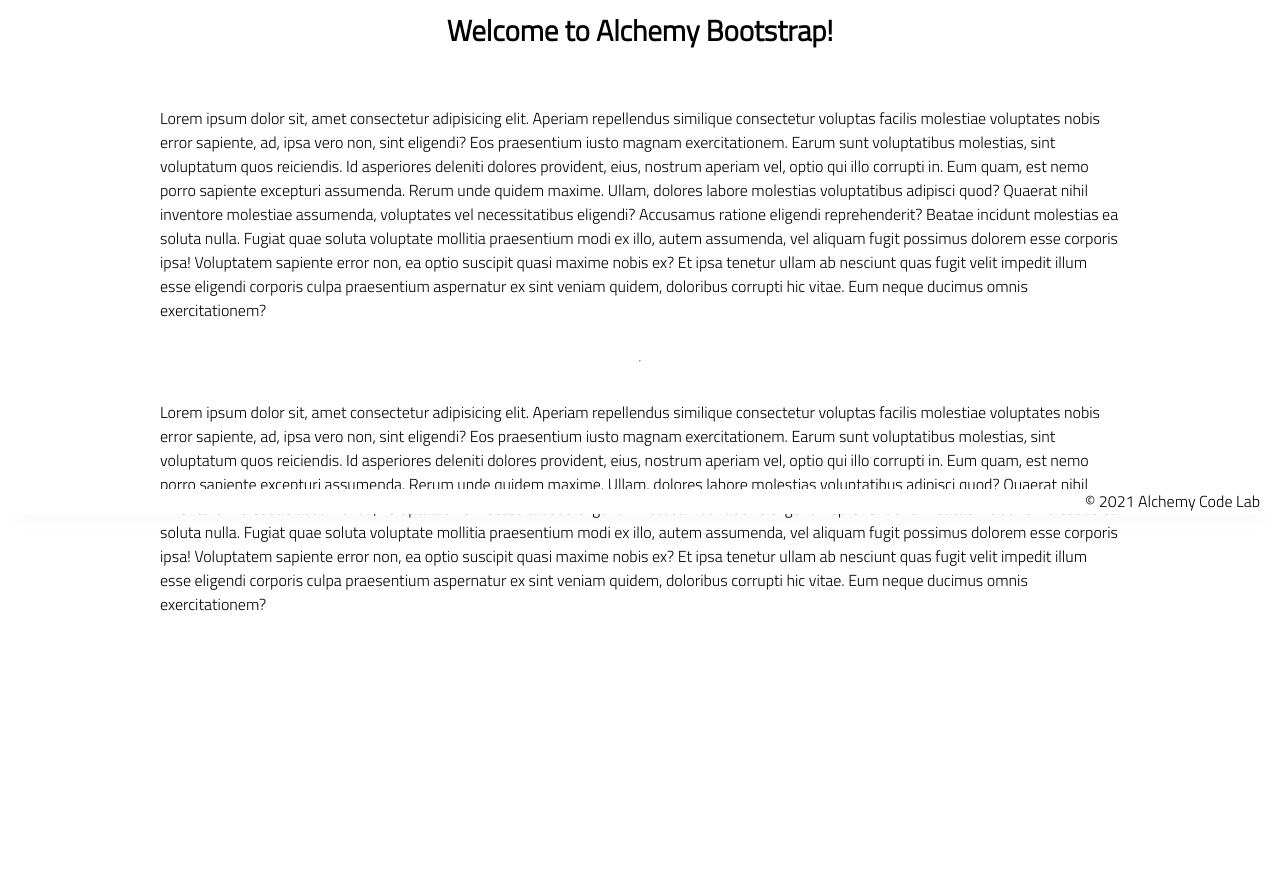
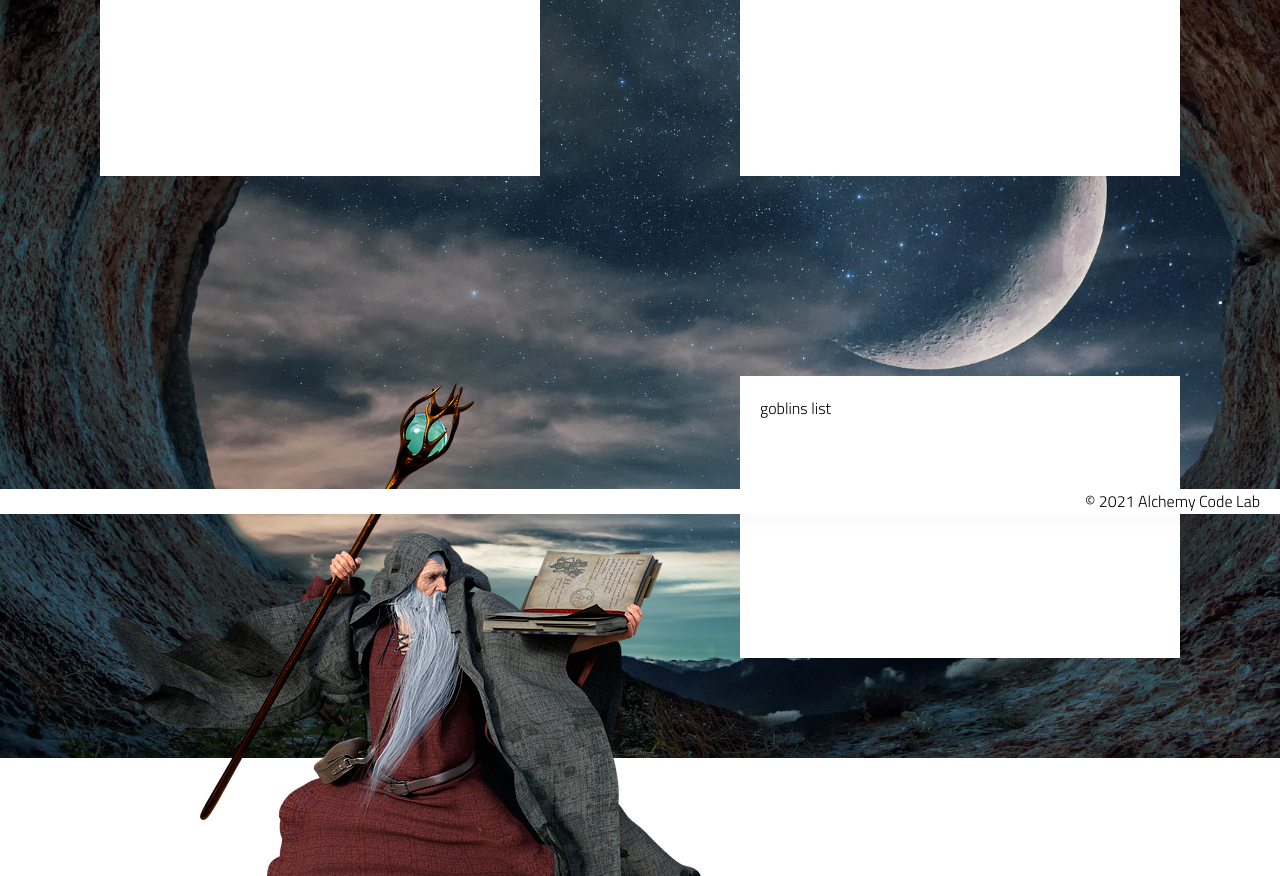
Before and after one commit to clayton-knapp/-goblin-fighter, a plain HTML site: page index.html in a window 1280 px wide. Shown: the part 286-1162 px from the top of the page. Before the commit the page ends 994 px from the top, so only its background shows below. Drawn offline with Linux system fonts and the light colour scheme.

Commit message:
some HTML

```diff
--- a/index.html
+++ b/index.html
@@ -19,49 +19,16 @@
         </div>
     </header>
     <main>
-        <section class="main-section">
-            <img class="main-logo" src="./assets/alchemy-logo.png" />
-            <h2>
-                Welcome to Alchemy Bootstrap!
-            </h2>
+        <!-- <section class="main-section">
+        </section> -->
+        <div class=big-container>
+            <div class=defeated>defeated list here</div>
+            <div class=new-goblins>
 
-            <p>
-                Lorem ipsum dolor sit, amet consectetur adipisicing elit. Aperiam repellendus similique consectetur
-                voluptas facilis molestiae voluptates nobis error sapiente, ad, ipsa vero non, sint eligendi? Eos
-                praesentium iusto magnam exercitationem.
-                Earum sunt voluptatibus molestias, sint voluptatum quos reiciendis. Id asperiores deleniti dolores
-                provident, eius, nostrum aperiam vel, optio qui illo corrupti in. Eum quam, est nemo porro sapiente
-                excepturi assumenda.
-                Rerum unde quidem maxime. Ullam, dolores labore molestias voluptatibus adipisci quod? Quaerat nihil
-                inventore molestiae assumenda, voluptates vel necessitatibus eligendi? Accusamus ratione eligendi
-                reprehenderit? Beatae incidunt molestias ea soluta nulla.
-                Fugiat quae soluta voluptate mollitia praesentium modi ex illo, autem assumenda, vel aliquam fugit
-                possimus dolorem esse corporis ipsa! Voluptatem sapiente error non, ea optio suscipit quasi maxime nobis
-                ex?
-                Et ipsa tenetur ullam ab nesciunt quas fugit velit impedit illum esse eligendi corporis culpa
-                praesentium aspernatur ex sint veniam quidem, doloribus corrupti hic vitae. Eum neque ducimus omnis
-                exercitationem?
-            </p>
-            <hr />
-            <p>
-                Lorem ipsum dolor sit, amet consectetur adipisicing elit. Aperiam repellendus similique consectetur
-                voluptas facilis molestiae voluptates nobis error sapiente, ad, ipsa vero non, sint eligendi? Eos
-                praesentium iusto magnam exercitationem.
-                Earum sunt voluptatibus molestias, sint voluptatum quos reiciendis. Id asperiores deleniti dolores
-                provident, eius, nostrum aperiam vel, optio qui illo corrupti in. Eum quam, est nemo porro sapiente
-                excepturi assumenda.
-                Rerum unde quidem maxime. Ullam, dolores labore molestias voluptatibus adipisci quod? Quaerat nihil
-                inventore molestiae assumenda, voluptates vel necessitatibus eligendi? Accusamus ratione eligendi
-                reprehenderit? Beatae incidunt molestias ea soluta nulla.
-                Fugiat quae soluta voluptate mollitia praesentium modi ex illo, autem assumenda, vel aliquam fugit
-                possimus dolorem esse corporis ipsa! Voluptatem sapiente error non, ea optio suscipit quasi maxime nobis
-                ex?
-                Et ipsa tenetur ullam ab nesciunt quas fugit velit impedit illum esse eligendi corporis culpa
-                praesentium aspernatur ex sint veniam quidem, doloribus corrupti hic vitae. Eum neque ducimus omnis
-                exercitationem?
-            </p>
-
-        </section>
+            </div>
+            <div class=hero></div>
+            <div class=goblin-list>goblins list</div>
+        </div>
     </main>
     <footer>
         <div class="copy gutter-right">&copy; 2021 Alchemy Code Lab</div>
--- a/styles/style.css
+++ b/styles/style.css
@@ -37,21 +37,12 @@ main {
     justify-content: center;
     align-items: center;
     margin-bottom: calc(var(--footer-height));
+    background-image: url('../assets/cave.jpeg');
+    background-size: cover;
+    width: 100%;
+    min-height: 100%;
 }
 
-section {
-    background-color: var(--color5);
-    max-width: 80%;
-    display: flex;
-    flex-direction: column;
-    justify-content: center;
-    align-items: center;
-    padding-top: var(--gutter);
-    padding-bottom: var(--gutter);
-    margin-top: var(--gutter);
-    margin-bottom: var(--gutter);
-    border: solid 2px var(--color1);
-}
 
 header {
     display: flex;
@@ -89,3 +80,51 @@ footer {
     background-color: var(--color3);
     box-shadow: var(--shadow);
 }
+
+section {
+    /* background-color: var(--color5); */
+    /* max-width: 80%; */
+    /* display: flex;
+    flex-direction: column;
+    justify-content: center;
+    align-items: center; */
+    /* padding-top: var(--gutter);
+    padding-bottom: var(--gutter);
+    margin-top: var(--gutter);
+    margin-bottom: var(--gutter); */
+    /* border: solid 2px var(--color1); */
+}
+.big-container {
+
+    width: 100%;
+    min-height: 100%;
+    display: grid;
+    grid-template-columns: 50% 50%;
+    grid-template-rows: 50% 50%;
+    justify-items: space-between;
+    align-items: space-between;
+}
+
+.big-container div {
+    padding: 20px;
+    margin: 100px;
+    /* padding: 100px; */
+}
+
+.defeated {
+    background-color: white;
+}
+
+.hero {
+    background-image: url('../assets/wizard.png');
+    width: 100%;
+    height: 500px;
+}
+
+.new-goblins {
+    background-color: white;
+}
+
+.goblin-list {
+    background-color: white;
+}
```
Also changed, not shown: assets/cave.jpeg (added), assets/wizard.png (added).
